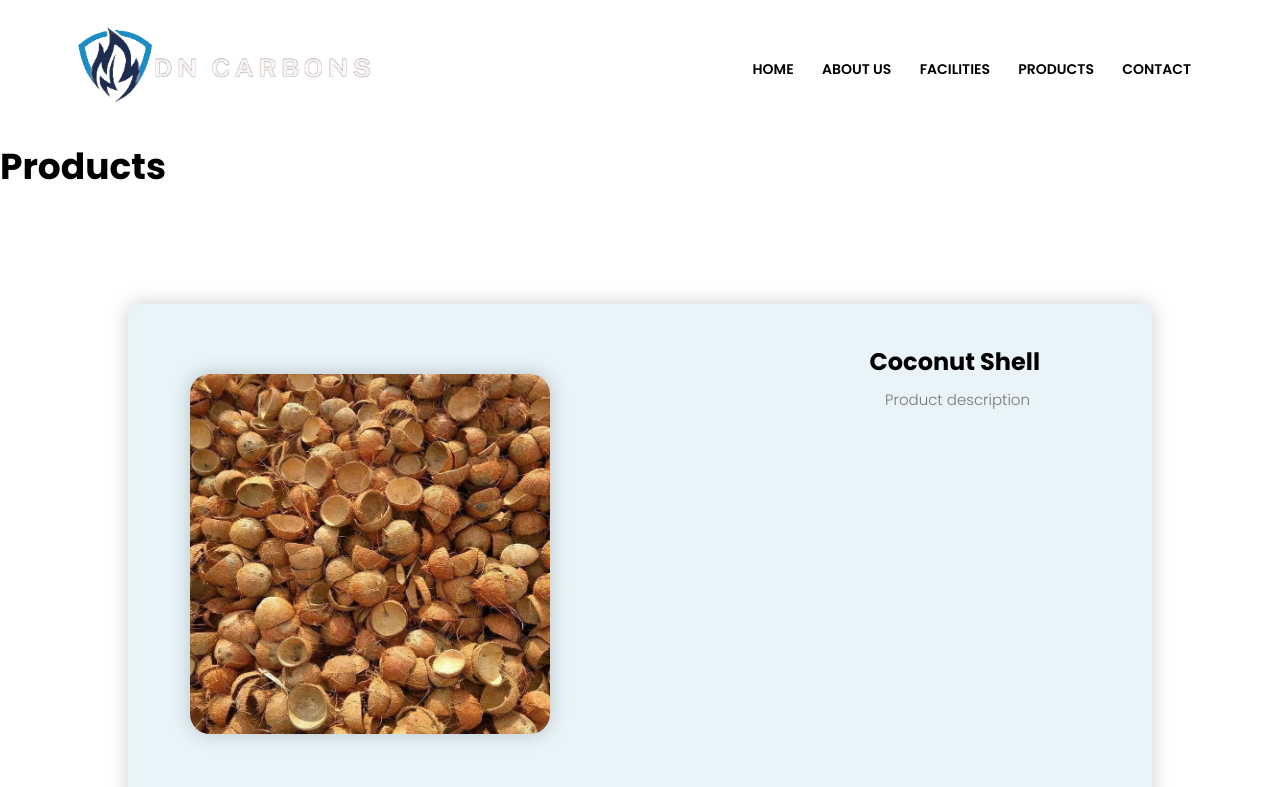
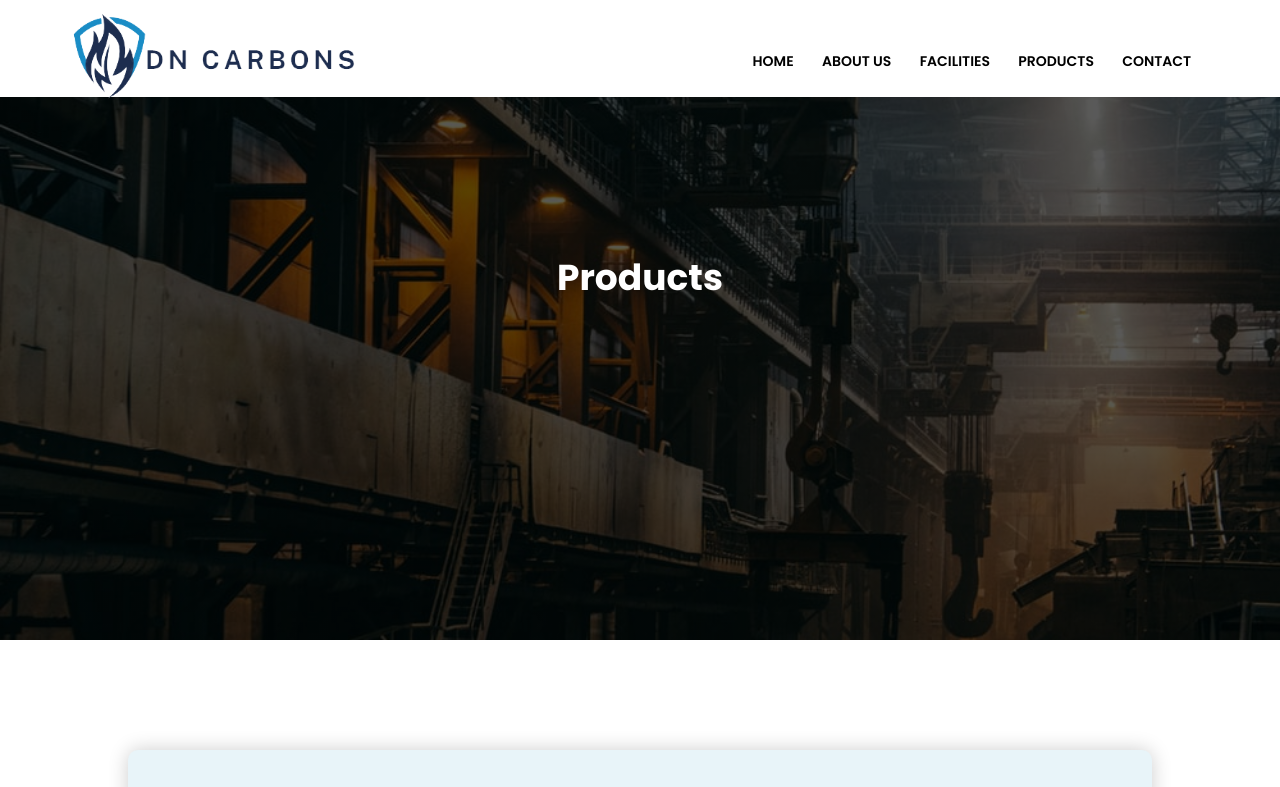
Before and after one commit to rab-bangtanstan/rab-bangtanstan.github.io, a plain HTML site: page products.html in a window 1280 px wide. Shown: the top 787 px of the page. Drawn offline with Linux system fonts and the light colour scheme.

Commit message:
content change

```diff
--- a/mainStyle.css
+++ b/mainStyle.css
@@ -89,7 +89,7 @@ nav {
     font-weight: 600;
 }
 
-.page-links ul li::after {
+.page-links ul li a::after {
     content: '';
     width: 0%;
     height: 2px;
@@ -98,9 +98,15 @@ nav {
     margin: auto;
     transition: 0.5s;
 
+
 }
 
-.page-links ul li:hover::after {
+.page-links ul li a:hover{
+    color: #1a8dc6;
+    transition: 0.5s;
+}
+
+.page-links ul li a:hover::after {
     width: 100%;
 
 }
--- a/products.html
+++ b/products.html
@@ -19,14 +19,13 @@
 </head>
 
 <body>
-    <section class="products-page-header">
-        <nav>
-            <a href="index.html"><img class="logo" src="Images/name-with-logo.png"></a>
+    <!-- <section class="products-page-header"> -->
+        <section class="aboutus-header">
+        <nav class="navigation">
+            <a href="index.html"><img class="logo" src="Images/logos/white-logo-bgremoved.png"></a>
 
             <div class="page-links" id="pageLinks">
                 <i class="fa-solid fa-xmark" onclick="hideMenu()"></i>
-                <!-- <i class="fa-solid fa-bars"></i> -->
-
                 <ul>
                     <li><a href="index.html">HOME</a></li>
                     <li><a href="aboutUs.html">ABOUT US</a></li>
@@ -39,7 +38,7 @@
 
         </nav>
 
-<!-- ----------------Contact Us---------------- -->
+
 
  <h1>Products</h1>
 
```
